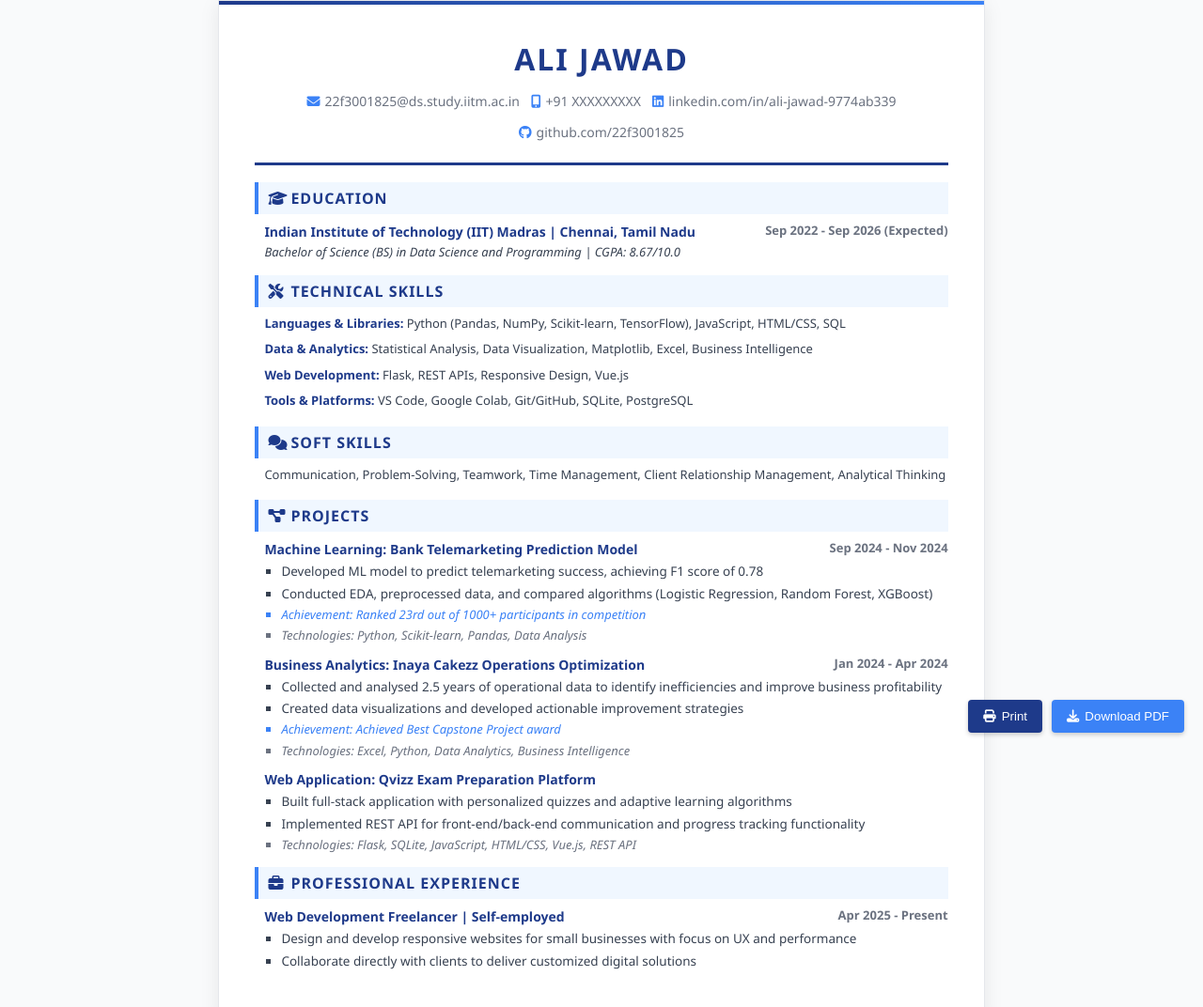
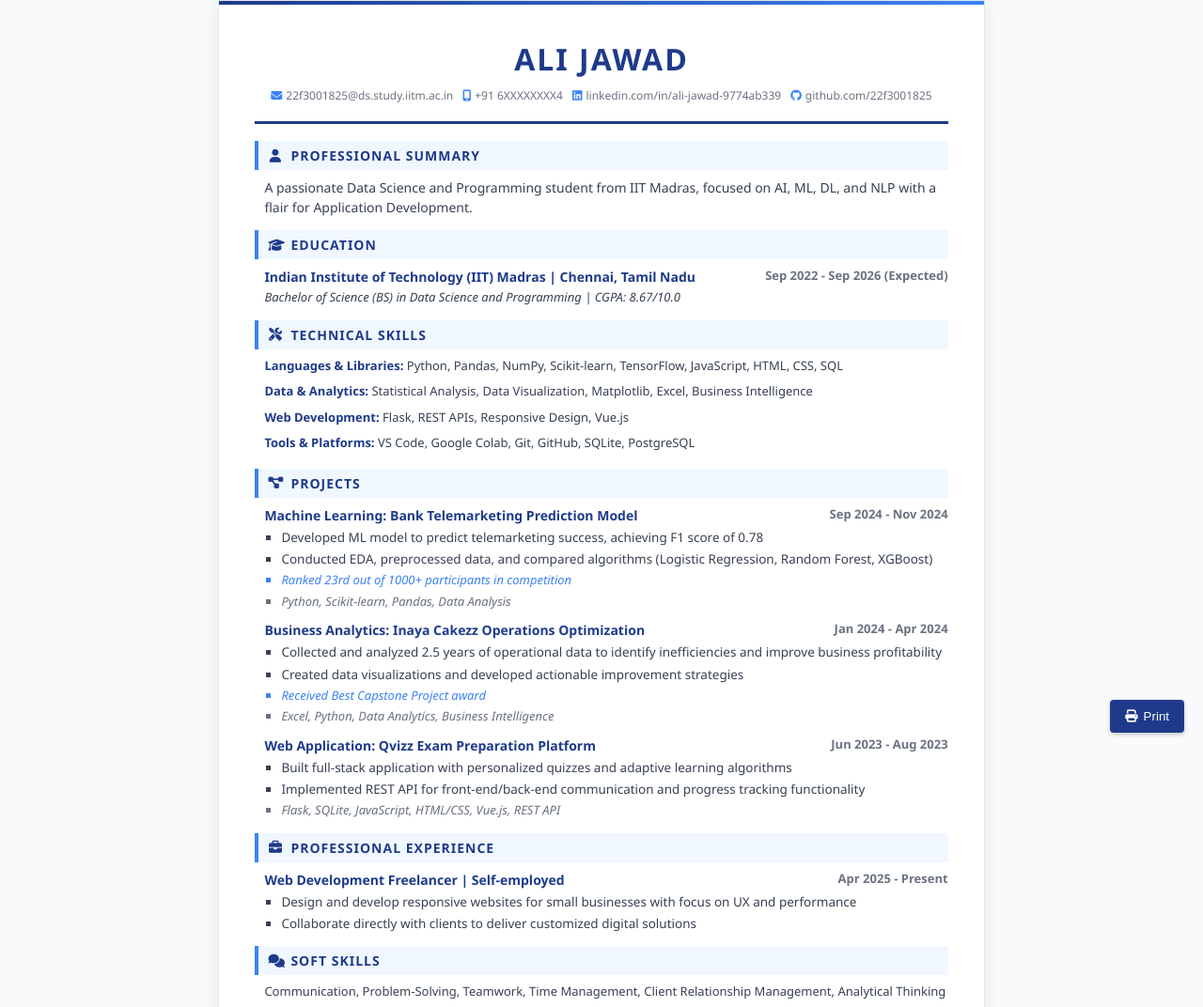
Before and after one commit to 22f3001825/my_portfolio-main, a plain HTML site: page ali_jawad_portfolio/resume.html in a window 1280 px wide. Shown: the top 1072 px of the page at 94% size. Drawn offline with nearby package versions, Linux system fonts and the light colour scheme.

Commit message:
updated resume

```diff
--- a/ali_jawad_portfolio/resume.css
+++ b/ali_jawad_portfolio/resume.css
@@ -80,19 +80,19 @@ h1 {
 }
 
 .contact-info {
-  margin: 10px 0;
-  font-size: 14px;
+  margin: 6px 0;
+  font-size: 12px;
   color: var(--light-text);
   display: flex;
   justify-content: center;
   flex-wrap: wrap;
-  gap: 12px;
+  gap: 10px;
 }
 
 .contact-item {
   display: flex;
   align-items: center;
-  gap: 5px;
+  gap: 4px;
 }
 
 .contact-item i {
@@ -108,7 +108,7 @@ h1 {
   padding: 5px 10px;
   color: var(--primary-color);
   border-left: 4px solid var(--secondary-color);
-  font-size: 16px;
+  font-size: 14px;
   margin-bottom: 8px;
   font-weight: bold;
   letter-spacing: 1px;
--- a/ali_jawad_portfolio/resume.html
+++ b/ali_jawad_portfolio/resume.html
@@ -10,7 +10,6 @@
   <script src="https://cdnjs.cloudflare.com/ajax/libs/jspdf/2.5.1/jspdf.umd.min.js"></script>
   <script src="https://cdnjs.cloudflare.com/ajax/libs/html2canvas/1.4.1/html2canvas.min.js"></script>
   <link rel="stylesheet" href="resume.css">
-
 </head>
 <body>
   <div class="resume-container" id="resume">
@@ -24,7 +23,7 @@
         </div>
         <div class="contact-item">
           <i class="fas fa-mobile-alt"></i>
-          <span>+91 XXXXXXXXX</span>
+          <span>+91 6XXXXXXXX4</span>
         </div>
         <div class="contact-item">
           <i class="fab fa-linkedin"></i>
@@ -34,6 +33,18 @@
           <i class="fab fa-github"></i>
           <span>github.com/22f3001825</span>
         </div>
+      </div>
+    </div>
+
+    <!-- Professional Summary Section -->
+    <div class="section">
+      <div class="section-title">
+        <i class="fas fa-user"></i> PROFESSIONAL SUMMARY
+      </div>
+      <div class="content">
+        <p class="summary-text">
+          A passionate Data Science and Programming student from IIT Madras, focused on AI, ML, DL, and NLP with a flair for Application Development.
+        </p>
       </div>
     </div>
 
@@ -61,7 +72,7 @@
       <div class="content">
         <div class="skills-container">
           <div class="skill-category">
-            <span class="skill-title">Languages & Libraries:</span> Python (Pandas, NumPy, Scikit-learn, TensorFlow), JavaScript, HTML/CSS, SQL
+            <span class="skill-title">Languages & Libraries:</span> Python, Pandas, NumPy, Scikit-learn, TensorFlow, JavaScript, HTML, CSS, SQL
           </div>
           <div class="skill-category">
             <span class="skill-title">Data & Analytics:</span> Statistical Analysis, Data Visualization, Matplotlib, Excel, Business Intelligence
@@ -70,21 +81,7 @@
             <span class="skill-title">Web Development:</span> Flask, REST APIs, Responsive Design, Vue.js
           </div>
           <div class="skill-category">
-            <span class="skill-title">Tools & Platforms:</span> VS Code, Google Colab, Git/GitHub, SQLite, PostgreSQL
-          </div>
-        </div>
-      </div>
-    </div>
-
-    <!-- Soft Skills Section -->
-    <div class="section">
-      <div class="section-title">
-        <i class="fas fa-comments"></i> SOFT SKILLS
-      </div>
-      <div class="content">
-        <div class="skills-container">
-          <div class="skill-category">
-            Communication, Problem-Solving, Teamwork, Time Management, Client Relationship Management, Analytical Thinking
+            <span class="skill-title">Tools & Platforms:</span> VS Code, Google Colab, Git, GitHub, SQLite, PostgreSQL
           </div>
         </div>
       </div>
@@ -104,8 +101,8 @@
           <ul>
             <li>Developed ML model to predict telemarketing success, achieving F1 score of 0.78</li>
             <li>Conducted EDA, preprocessed data, and compared algorithms (Logistic Regression, Random Forest, XGBoost)</li>
-            <li class="achievement">Achievement: Ranked 23rd out of 1000+ participants in competition</li>
-            <li class="technologies">Technologies: Python, Scikit-learn, Pandas, Data Analysis</li>
+            <li class="achievement">Ranked 23rd out of 1000+ participants in competition</li>
+            <li class="technologies">Python, Scikit-learn, Pandas, Data Analysis</li>
           </ul>
         </div>
 
@@ -115,21 +112,22 @@
             <span class="date">Jan 2024 - Apr 2024</span>
           </div>
           <ul>
-            <li>Collected and analysed 2.5 years of operational data to identify inefficiencies and improve business profitability</li>
+            <li>Collected and analyzed 2.5 years of operational data to identify inefficiencies and improve business profitability</li>
             <li>Created data visualizations and developed actionable improvement strategies</li>
-            <li class="achievement">Achievement: Achieved Best Capstone Project award</li>
-            <li class="technologies">Technologies: Excel, Python, Data Analytics, Business Intelligence</li>
+            <li class="achievement">Received Best Capstone Project award</li>
+            <li class="technologies">Excel, Python, Data Analytics, Business Intelligence</li>
           </ul>
         </div>
 
         <div class="project">
           <div class="project-title">
             <span>Web Application: Qvizz Exam Preparation Platform</span>
+            <span class="date">Jun 2023 - Aug 2023</span>
           </div>
           <ul>
             <li>Built full-stack application with personalized quizzes and adaptive learning algorithms</li>
             <li>Implemented REST API for front-end/back-end communication and progress tracking functionality</li>
-            <li class="technologies">Technologies: Flask, SQLite, JavaScript, HTML/CSS, Vue.js, REST API</li>
+            <li class="technologies">Flask, SQLite, JavaScript, HTML/CSS, Vue.js, REST API</li>
           </ul>
         </div>
       </div>
@@ -153,15 +151,26 @@
         </div>
       </div>
     </div>
+
+    <!-- Soft Skills Section -->
+    <div class="section">
+      <div class="section-title">
+        <i class="fas fa-comments"></i> SOFT SKILLS
+      </div>
+      <div class="content">
+        <div class="skills-container">
+          <div class="skill-category">
+            Communication, Problem-Solving, Teamwork, Time Management, Client Relationship Management, Analytical Thinking
+          </div>
+        </div>
+      </div>
+    </div>
   </div>
 
   <div class="control-buttons">
     <button class="print-button" onclick="triggerPrint()">
       <i class="fas fa-print"></i> Print
     </button>
-    <button class="download-button" onclick="downloadPDF()">
-      <i class="fas fa-download"></i> Download PDF
-    </button>
   </div>
   <script src="resume.js"></script>
 </body>
--- a/ali_jawad_portfolio/resume.js
+++ b/ali_jawad_portfolio/resume.js
@@ -14,105 +14,8 @@ function triggerPrint() {
   }, 100);
 }
 
-// Download PDF function
-function downloadPDF() {
-  // Show processing notification
-  const notification = document.createElement('div');
-  notification.className = 'notification';
-  notification.textContent = 'Creating PDF...';
-  document.body.appendChild(notification);
-
-  // Hide buttons temporarily
-  document.querySelector('.control-buttons').style.display = 'none';
-
-  // Wait for notification to appear
-  setTimeout(() => {
-
-    html2canvas(document.getElementById('resume'), {
-      scale: 4,
-      useCORS: true,
-      logging: false,
-      allowTaint: true,
-      backgroundColor: '#ffffff',
-      imageTimeout: 15000,
-      letterRendering: true,
-      removeContainer: true
-    }).then(canvas => {
-      const { jsPDF } = window.jspdf;
-
-      // A4 size
-      const pdf = new jsPDF('p', 'mm', 'a4');
-
-      // Canvas dimensions
-      const canvasWidth = canvas.width;
-      const canvasHeight = canvas.height;
-
-      // A4 dimensions in mm
-      const pdfWidth = 210;
-      const pdfHeight = 297;
-
-      // Calculate proper scaling
-      const ratio = Math.min(pdfWidth / canvasWidth, pdfHeight / canvasHeight);
-      const imgWidth = canvasWidth * ratio;
-      const imgHeight = canvasHeight * ratio;
-
-      // Center on page
-      const x = (pdfWidth - imgWidth) / 2;
-      const y = 0;
-
-      // Add image to PDF with higher quality
-      const imgData = canvas.toDataURL('image/png', 1.0); // Max quality
-      pdf.addImage(imgData, 'PNG', x, y, imgWidth, imgHeight, undefined, 'FAST');
-
-      // Set PDF properties for better identification
-      pdf.setProperties({
-        title: 'Ali Jawad Resume',
-        subject: 'Professional Resume',
-        creator: 'Resume Generator',
-        author: 'Ali Jawad',
-        keywords: 'resume, cv, professional'
-      });
-
-      // Save PDF
-      pdf.save('ali-jawad-resume-hd.pdf');
-
-      // Show success notification
-      notification.textContent = 'PDF downloaded successfully!';
-
-      // Restore buttons
-      document.querySelector('.control-buttons').style.display = 'flex';
-
-      // Remove notification after 2 seconds
-      setTimeout(() => {
-        notification.style.opacity = '0';
-        setTimeout(() => {
-          document.body.removeChild(notification);
-        }, 500);
-      }, 2000);
-    }).catch(error => {
-      console.error('PDF generation failed:', error);
-
-      // Show error notification
-      notification.textContent = 'PDF generation failed. Please try again.';
-      notification.style.backgroundColor = '#ef4444';
-
-      // Restore buttons
-      document.querySelector('.control-buttons').style.display = 'flex';
-
-      // Remove notification after 3 seconds
-      setTimeout(() => {
-        notification.style.opacity = '0';
-        setTimeout(() => {
-          document.body.removeChild(notification);
-        }, 500);
-      }, 3000);
-    });
-  }, 100);
-}
-
 // Add padding to ensure content fits on one page
 document.addEventListener('DOMContentLoaded', function() {
-  const container = document.querySelector('.resume-container');
   // Check for mobile device
   if (window.innerWidth <= 768) {
     // Apply mobile-specific adjustments
```
